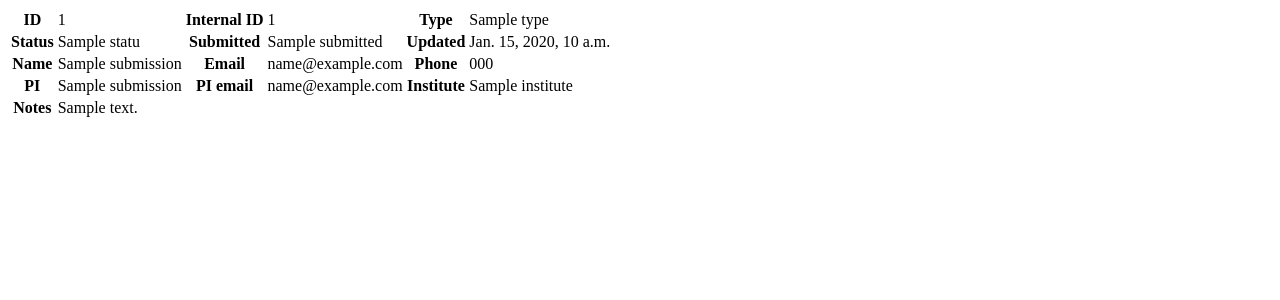
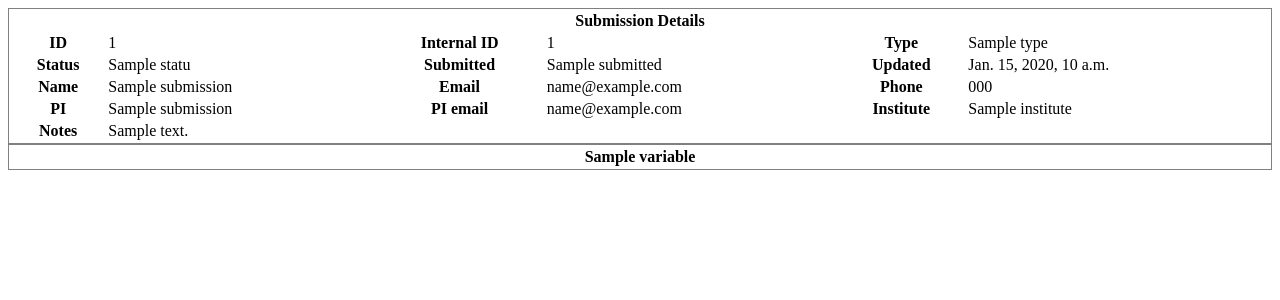
Before and after one commit to amschaal/submissions, a Django app: template dnaorder/templates/print_submission.html in a window 1280 px wide. Shown: the top 300 px of the page. Run offline with Django 3.2, Linux system fonts and the light colour scheme; the template is opened without the code that fills it: most values are stand-ins (such as "Sample title", 1, 10 or a date in 2020); lists and menus that the app fills with data are empty; some libraries are stand-ins or nearby versions.

Commit message:
Working on printable submission. #2

```diff
--- a/dnaorder/templates/print_submission.html
+++ b/dnaorder/templates/print_submission.html
@@ -1,12 +1,33 @@
+<html>
+<head>
 <style type="text/css" media="print">
     @page {
         size: landscape;
     }
+    body {
+    	width: 10in;
+    }
 </style>
-<table>
+<style>
+    .full {
+    	width:100%;
+    }
+    .bordered{
+    	border: thin solid grey;
+    }
+</style>
+</head>
+<body>
+<table class="full bordered">
+<tr><th colspan="6">Submission Details</th></tr>
 <tr><th>ID</th><td>{{submission.id}}</td><th>Internal ID</th><td>{{submission.internal_id}}</td><th>Type</th><td>{{submission.type}}</td></tr>
 <tr><th>Status</th><td>{{submission.status.name}}</td><th>Submitted</th><td>{{submission.submitted}}</td><th>Updated</th><td>{{submission.updated}}</td></tr>
 <tr><th>Name</th><td>{{submission.name}}</td><th>Email</th><td>{{submission.email}}</td><th>Phone</th><td>{{submission.phone}}</td></tr>
 <tr><th>PI</th><td>{{submission.pi_name}}</td><th>PI email</th><td>{{submission.pi_email}}</td><th>Institute</th><td>{{submission.institute}}</td></tr>
 {% if submission.notes %}<tr><th>Notes</th><td colspan="5">{{submission.notes}}</td></tr>{% endif %}
 </table>
+<table class="full bordered">
+<tr>{% for variable in variables%}<th>{{variable}}</th>{%endfor%}</tr>
+</table>
+</body>
+</html>
--- a/dnaorder/views.py
+++ b/dnaorder/views.py
@@ -79,7 +79,8 @@ def submission(request,id):
 
 def print_submission(request,id):
     submission = Submission.objects.get(id=id)
-    return render(request,'print_submission.html',{'submission':submission})
+    variables = submission.samplesheet.headers
+    return render(request,'print_submission.html',{'submission':submission,'variables':variables})
 
 def confirm_submission(request,id):
     submission = Submission.objects.get(id=id)
```
